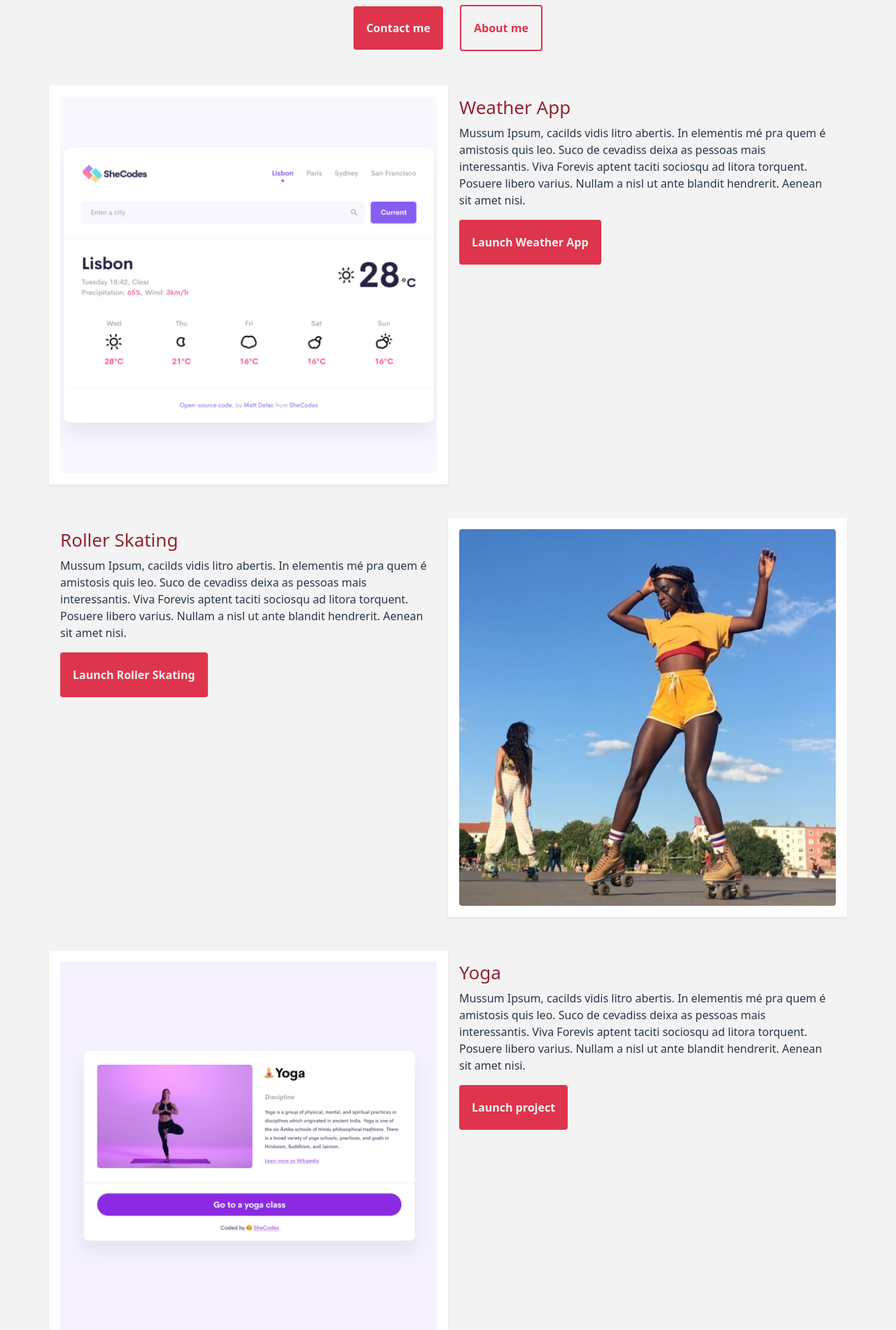
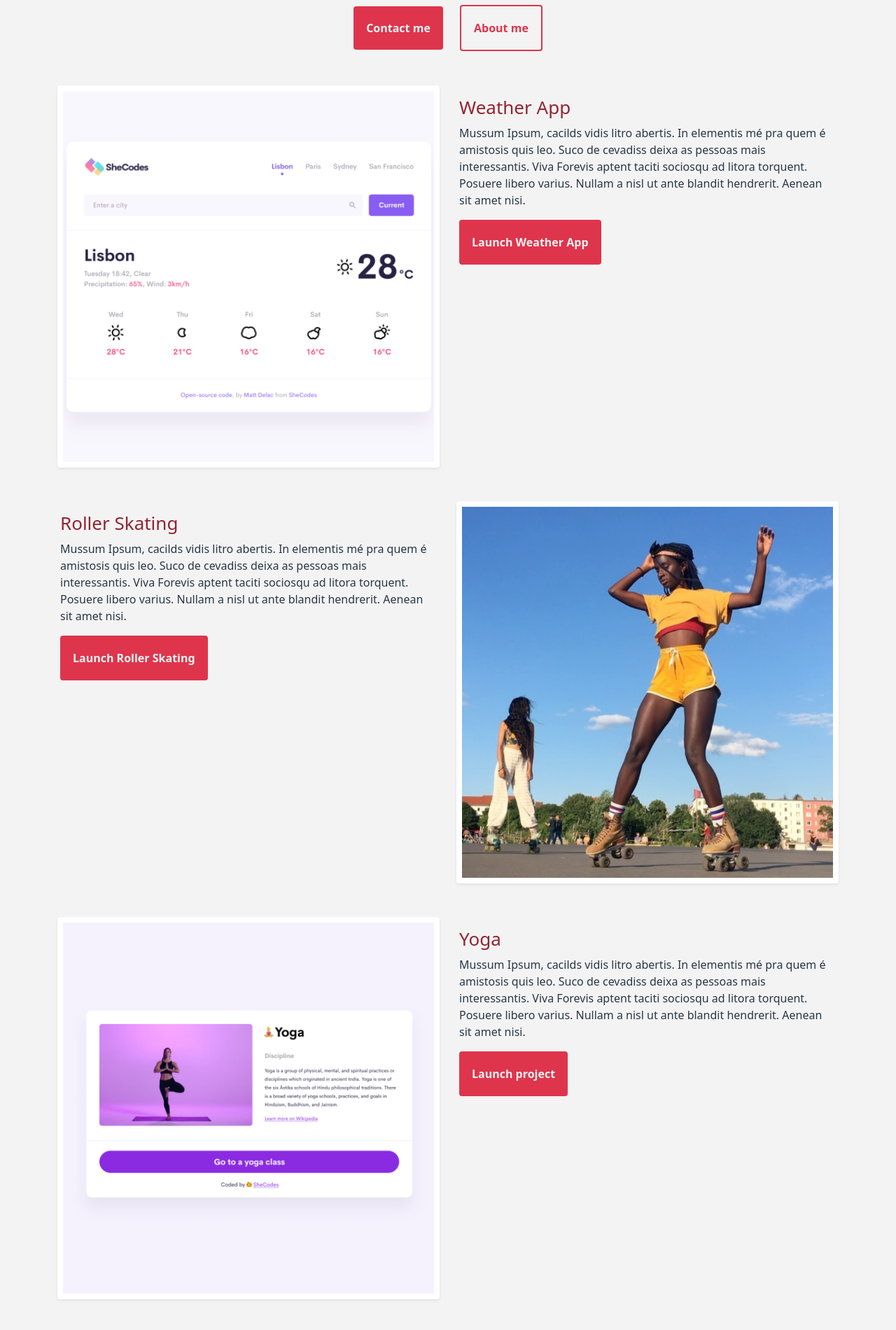
Before and after one commit to juvalverde/portfolio-sc, a plain HTML site: page index.html in a window 1280 px wide. Shown: the part 340-2240 px from the top of the page at 70% size. Drawn offline with nearby package versions, Linux system fonts and the light colour scheme.

Commit message:
Updated images CSS

```diff
--- a/index.html
+++ b/index.html
@@ -79,11 +79,11 @@
         <a href="/about.html" title="About Juliana">About me</a>
       </div>
       <div class="row mb-5">
-        <div class="col-sm-6 p-3 shadow-sm bg-white text-center">
+        <div class="col-sm-6">
           <img
             src="/img/weather.png"
             alt="weather app project"
-            class="img-fluid rounded"
+            class="img-fluid rounded p-2 bg-white shadow-sm"
           />
         </div>
         <div class="col-sm-6 p-3 project-content">
@@ -120,20 +120,20 @@
             >Launch Roller Skating</a
           >
         </div>
-        <div class="col-sm-6 p-3 shadow-sm bg-white text-center">
+        <div class="col-sm-6">
           <img
             src="/img/roller-skating.jpg"
             alt="Roller skating project"
-            class="img-fluid rounded"
+            class="img-fluid rounded p-2 bg-white shadow-sm"
           />
         </div>
       </div>
       <div class="row mb-5">
-        <div class="col-sm-6 p-3 shadow-sm bg-white text-center">
+        <div class="col-sm-6">
           <img
             src="img/yoga.png"
             alt="yoga app project"
-            class="img-fluid rounded"
+            class="img-fluid rounded p-2 bg-white shadow-sm"
           />
         </div>
         <div class="col-sm-6 p-3 project-content">
--- a/src/styles.css
+++ b/src/styles.css
@@ -112,7 +112,7 @@ a:visited {
   display: inline-block;
 }
 
-@media (max-width: 600px) {
+@media (max-width: 576px) {
   h1 {
     font-size: 60px;
     margin-bottom: 10px;
```
Also changed, not shown: about.html (+6 -6 lines).
